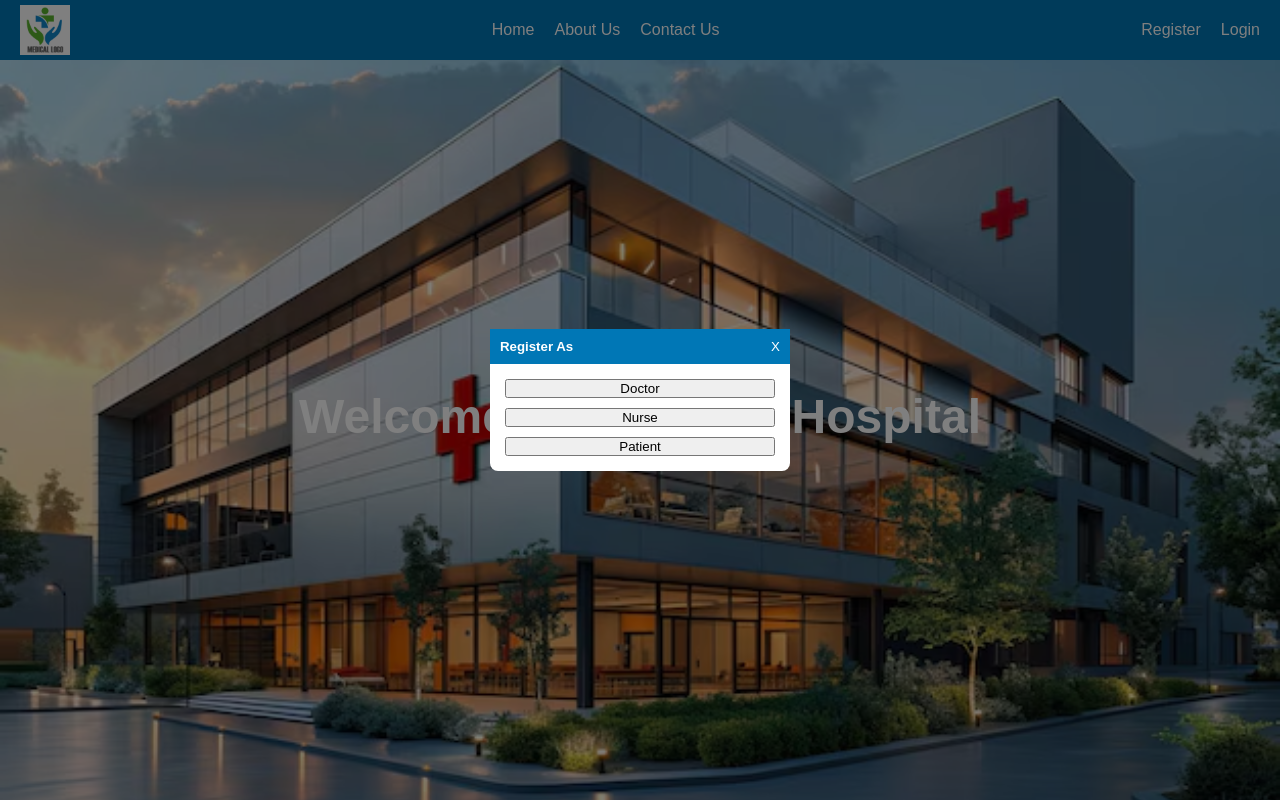
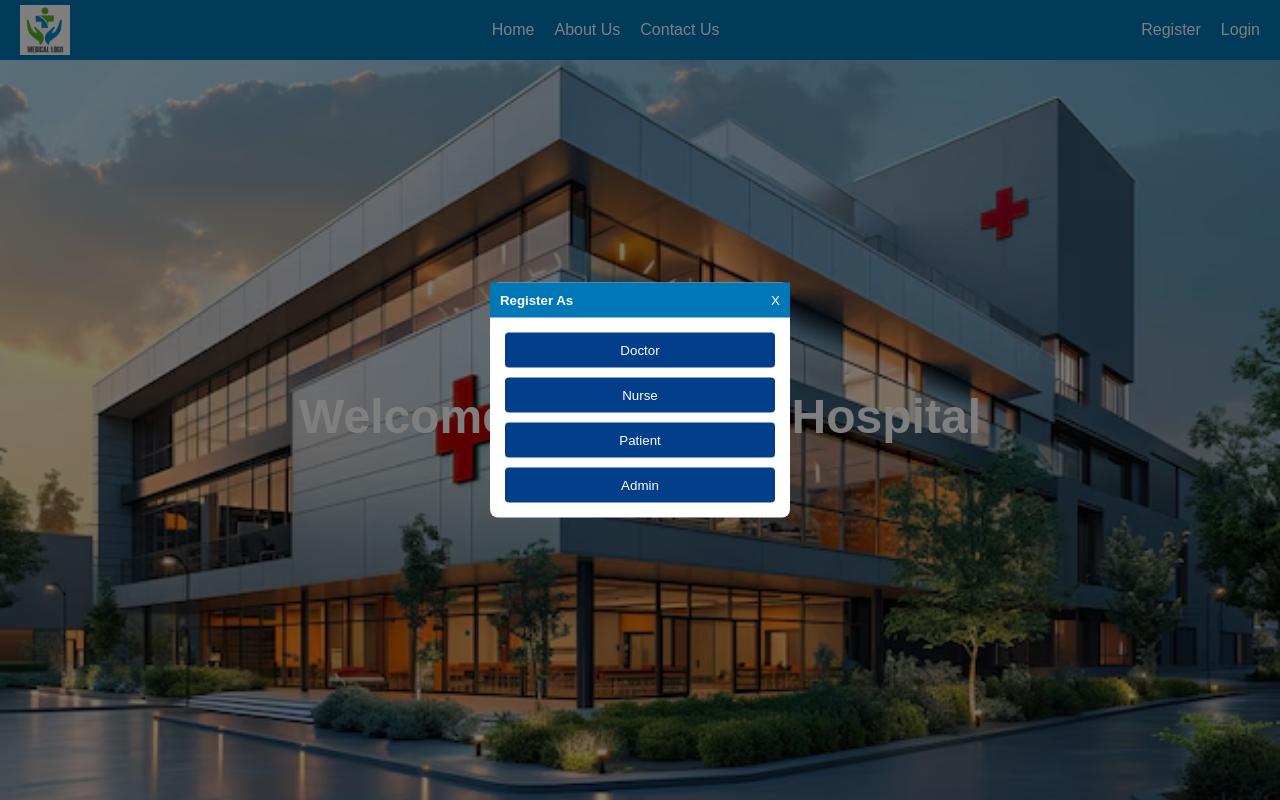
Before and after one commit to training-11/HMS-Project, a React (Create React App) app in the folder front-end/: page / in a window 1280 px wide. Both pictures are taken after a click on the element "Register". Shown: the top 800 px of the page. Built offline with nearby package versions, Linux system fonts and the light colour scheme; grey boxes are pictures that could not be loaded.

Commit message:
updated navbar

```diff
--- a/front-end/src/Components/Navbar.jsx
+++ b/front-end/src/Components/Navbar.jsx
@@ -137,14 +137,17 @@ const Navbar = ({
                 gap: "10px",
               }}
             >
-              <button onClick={() => navigate("/doctor-register")}>
+              <button  style={modalBtnStyle} onClick={() => navigate("/doctor-register")}>
                 Doctor
               </button>
-              <button onClick={() => navigate("/nurse-register")}>
+              <button style={modalBtnStyle}  onClick={() => navigate("/nurse-register")}>
                 Nurse
               </button>
-              <button onClick={() => navigate("/patient-register")}>
+              <button style={modalBtnStyle}  onClick={() => navigate("/patient-register")}>
                 Patient
+              </button>
+              <button style={modalBtnStyle}  onClick={() => navigate("/Admin-register")}>
+                Admin
               </button>
             </div>
           </div>
@@ -153,5 +156,12 @@ const Navbar = ({
     </>
   );
 };
-
+const modalBtnStyle = {
+  padding: "10px",
+  cursor: "pointer",
+  background: "#023e8a",
+  color: "white",
+  border: "none",
+  borderRadius: "4px",
+};
 export default Navbar;
--- /dev/null
+++ b/package.json
@@ -0,0 +1,6 @@
+{
+  "dependencies": {
+    "express": "^5.2.1",
+    "mongoose": "^9.2.3"
+  }
+}
```
